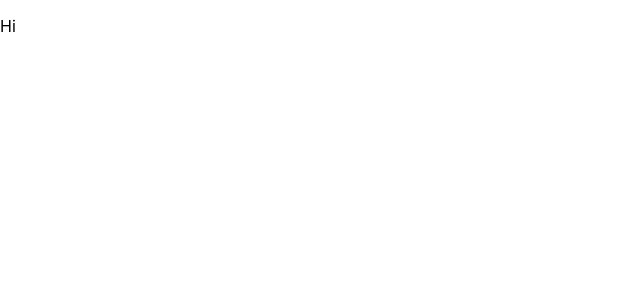
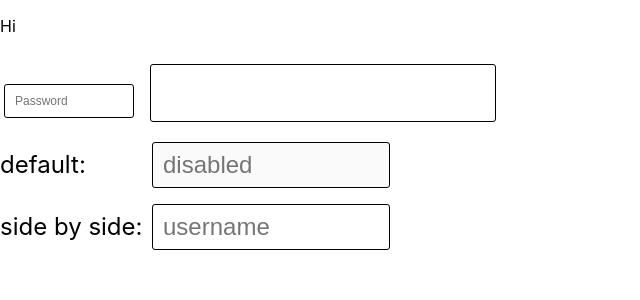
Before and after one commit to acchiang/cpsc-455-project, a React (Create React App) app: page / in a window 1280 px wide. Shown: the top 300 px of the page, without its empty margins (0-640 px from the left). Built offline with nearby package versions, Linux system fonts and the light colour scheme.

Commit message:
work on input

```diff
--- /dev/null
+++ b/src/components/Input.js
@@ -0,0 +1,43 @@
+import styled from "styled-components";
+
+const inputSize = {
+  small: 12,
+  medium: 24,
+  large: 36,
+  default: 24,
+};
+
+const InputBox = styled.input`
+  width: ${(p) => (inputSize[`${p.size}`] ?? inputSize["default"]) * 9}px;
+  height: ${(p) => inputSize[`${p.size}`] ?? inputSize["default"]}px;
+  font-size: ${(p) => inputSize[`${p.size}`] ?? inputSize["default"]}px;
+  cursor: ${(p) => (p.disabled ? "not-allowed" : "text")};
+  margin: ${(p) => (inputSize[`${p.size}`] ?? inputSize["default"]) / 3}px
+    ${(p) => (inputSize[`${p.size}`] ?? inputSize["default"]) / 3}px;
+  padding: 10px;
+  border: 1px solid black;
+  border-radius: 3px;
+`;
+
+const Label = styled.label`
+  display: inline-block;
+  font-size: ${(p) => inputSize[`${p.size}`] ?? inputSize["default"]}px;
+  min-width: ${(p) => (inputSize[`${p.size}`] ?? inputSize["default"]) * 6}px;
+  max-width: ${(p) => (inputSize[`${p.size}`] ?? inputSize["default"]) * 6}px;
+  text-align: left;
+`;
+
+const Input = ({ label, size, setValue, placeholder, ...props }) => (
+  <>
+    {label && <Label size={size}>{label}:</Label>}
+    <InputBox
+      size={size}
+      name={label ?? placeholder}
+      placeholder={placeholder}
+      onChange={setValue ? (e) => setValue(e.target.value) : null}
+      {...props}
+    />
+  </>
+);
+
+export default Input;
--- a/src/index.js
+++ b/src/index.js
@@ -2,6 +2,7 @@ import React from 'react';
 import ReactDOM from 'react-dom';
 import './index.css';
 import App from './pages/App';
+import Input from './components/Input'
 import Charcuterie from 'pages/Charcuterie';
 import reportWebVitals from './utils/reportWebVitals';
 
@@ -10,6 +11,12 @@ ReactDOM.render(
     {/* <App /> */}
     <Charcuterie >
       <p>Hi</p>
+      <Input size={"small"} placeholder={"Password"} type={"password"}/>
+      <Input size={"large"}/>
+      <br />
+      <Input size={"default"} label={"default"} placeholder={"disabled"} disabled={true} />
+      <br />
+      <Input size={"medium"} label={"side by side"} placeholder={"username"}/>
     </Charcuterie>
   </React.StrictMode>,
   document.getElementById('root')
```
